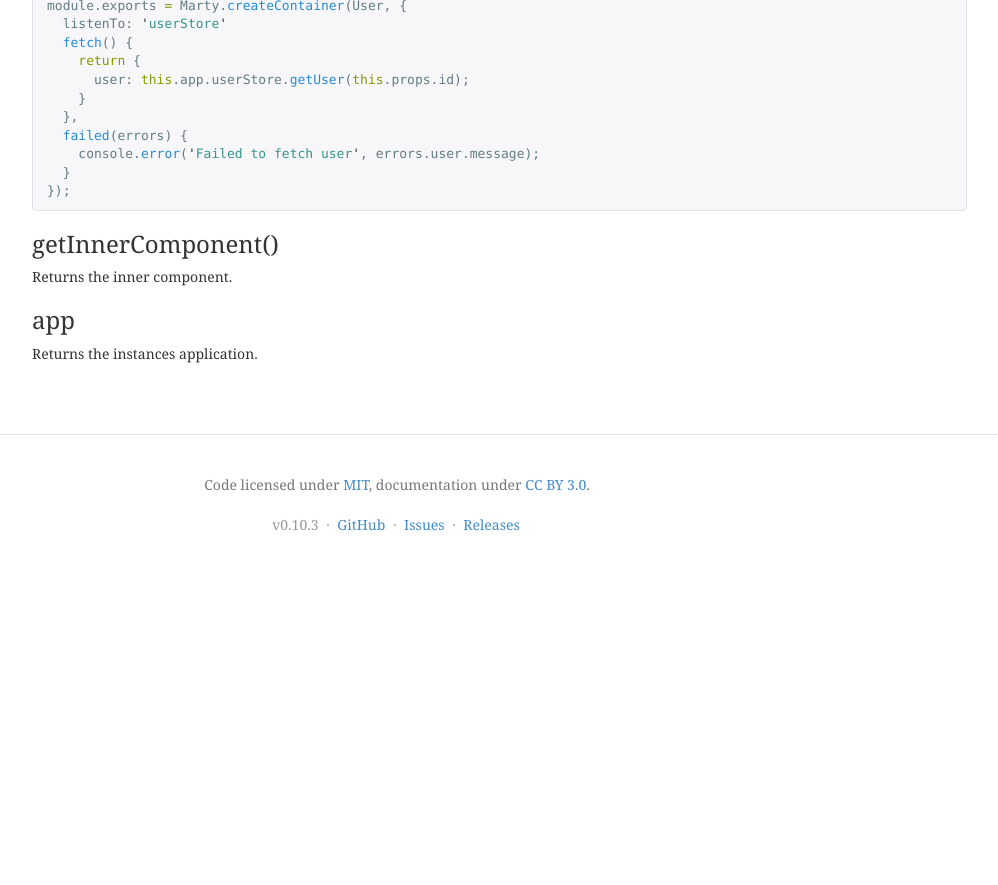
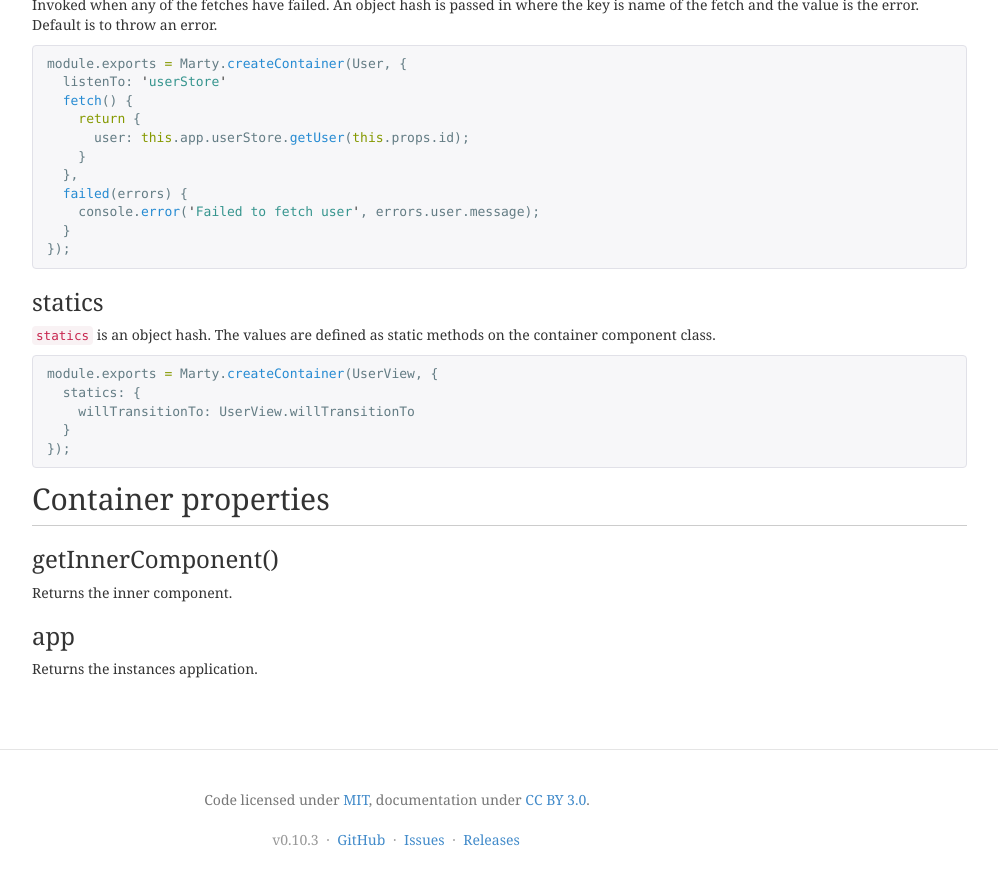
Before and after one commit to alsuper114/marty, a Jekyll site: the page built from docs/_api/containers/index.md, in a window 1280 px wide and 900 px high, scrolled down 1466 px. Shown: the top 885 px of the window, without its empty margins (243-1241 px from the left). Built offline with Jekyll 4.4.1, drawn with Linux system fonts in a browser that asks for light colours; nearby versions of some CDN libraries; Markdown is read by kramdown in place of the engine named in the settings; before the commit the page ends 2051 px from its top, so only the background shows below that; some of the changed text lies outside the part shown.

Commit message:
:memo: Document new container features

```diff
--- a/docs/_api/containers/index.md
+++ b/docs/_api/containers/index.md
@@ -34,6 +34,10 @@ module.exports = Marty.createContainer(User, {
   }
 });
 {% endhighlight %}
+
+<h2 id="createContainer-options" class="page-title">
+  createContainer options
+</h2>
 
 <h3 id="listenTo">listenTo</h3>
 
@@ -86,6 +90,22 @@ module.exports = Marty.createContainer(User, {
 });
 {% endhighlight %}
 
+<h3 id="statics">statics</h3>
+
+``statics`` is an object hash. The values are defined as static methods on the container component class.
+
+{% highlight js %}
+module.exports = Marty.createContainer(UserView, {
+  statics: {
+    willTransitionTo: UserView.willTransitionTo
+  }
+});
+{% endhighlight %}
+
+<h2 id="container-properties" class="page-title">
+  Container properties
+</h2>
+
 <h3 id="getInnerComponent">getInnerComponent()</h3>
 
 Returns the inner component.
--- a/docs/_data/api_section_order.yml
+++ b/docs/_data/api_section_order.yml
@@ -4,6 +4,7 @@
 - Action Creators
 - Queries
 - Containers
+- Inject App
 - State Mixin
 - App Mixin
 - State Sources
```
Also changed, not shown: docs/_api/inject-app/index.md (added, +22 -0 lines).
